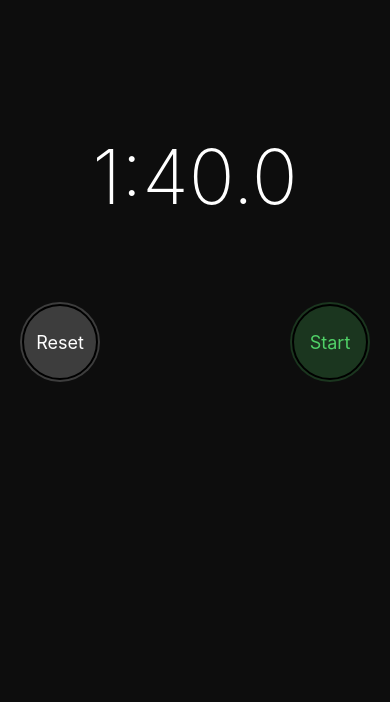
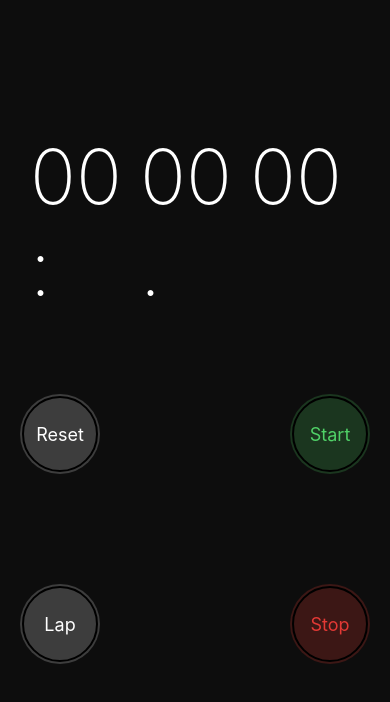
Before and after one commit to delwyn95/stopwatch, a React Native app: screen / in a window 390 px wide. Shown: the top 702 px of the page. Built offline with nearby package versions, Linux system fonts and the light colour scheme.

Commit message:
setState timer added

```diff
--- a/App.js
+++ b/App.js
@@ -10,18 +10,23 @@
 import moment from "moment";
 
 function Timer({ interval, style }) {
+  /* XXX = (n) <-- takes number as parameter */
+  // First statement "0" is the place holder
+  const pad = (n)  => (n < 10 ? "0" + n : n)
   const duration = moment.duration(interval);
   const centiseconds = Math.floor(duration.milliseconds() / 10);
   return (
-    <Text style={style}>
-      {duration.minutes()}:{duration.seconds()}.{centiseconds}
-    </Text>
+    <View style={styles.timerContainer}>
+      <Text style={style}>{pad(duration.minutes())}:</Text>
+      <Text style={style}>{pad(duration.seconds())}.</Text>
+      <Text style={style}>{pad(centiseconds)}</Text>
+    </View>
   );
 }
 function RoundButton({ title, color, background, onPress, disabled }) {
   return (
     <TouchableOpacity
-      onPress={() => !onPress && onPress()}
+      onPress={() => !disabled && onPress()}
       activeOpacity={disabled ? 1.0 : 0.7}
       style={[styles.button, { backgroundColor: background }]}
     >
@@ -46,7 +51,7 @@
   );
 }
 //Calculating the data for each of the laps
-function LapsTable({ laps }) {
+function LapsTable({ laps, timer }) {
   const finishedLaps = laps.slice(1);
   // will shallow copy starting at index slice(i)
   let min = Number.MAX_SAFE_INTEGER;
@@ -63,7 +68,8 @@
         <Lap
           number={laps.length - index}
           key={laps.length - index}
-          interval={lap}
+          interval={index == 0 ? timer + lap : lap}
+          //the interval 0: will follow the timer at the top
           fastest={lap == min}
           slowest={lap == max}
         />
@@ -76,12 +82,12 @@
 }
 export default class App extends Component {
   constructor(props) {
-    super(props)
+    super(props);
     this.state = {
       // timer: 1234567,
       start: 0,
-      now: 100000,
-      laps: [ ],
+      now: 0,
+      laps: []
     };
   }
   start = () => {
@@ -89,8 +95,13 @@
     this.setState({
       start: now,
       now,
-      laps:[0],
-    })
+      laps: [0]
+    });
+    this.timer = setInterval(() => {
+      this.setState({ now: new Date().getTime() });
+    }, 100);
+    //console.log("Hello!")
+    //console.log(this); //cannot use console log because asynchronous
   };
   render() {
     const { now, start, laps } = this.state;
@@ -107,7 +118,16 @@
             onPress={this.start}
           />
         </ButtonsRow>
-        <LapsTable laps={laps} />
+        <ButtonsRow>
+          <RoundButton title="Lap" color="#FFFFFF" background="#3D3D3D" />
+          <RoundButton
+            title="Stop"
+            color="#E33935"
+            background="#3C1715"
+            onPress={this.start}
+          />
+        </ButtonsRow>
+        <LapsTable laps={laps} timer={timer} />
       </View>
     );
   }
@@ -124,7 +144,9 @@
   timer: {
     color: "#FFFFFF",
     fontSize: 76,
-    fontWeight: "200"
+    fontWeight: "200",
+    width: 110,
+
   },
   button: {
     width: 80,
@@ -153,7 +175,8 @@
   },
   lapText: {
     color: "#FFFFFF",
-    fontSize: 18
+    fontSize: 18,
+    width: 30,
   },
   lap: {
     flexDirection: "row",
@@ -170,5 +193,8 @@
   },
   slowest: {
     color: "#CC3531"
+  },
+  timerContainer: {
+    flexDirection: "row",
   }
 });
--- a/package.json
+++ b/package.json
@@ -17,7 +17,8 @@
     "babel-jest": "24.0.0",
     "jest": "24.0.0",
     "metro-react-native-babel-preset": "0.51.1",
-    "react-test-renderer": "16.6.3"
+    "react-test-renderer": "16.6.3",
+    "redux-devtools-extension": "^2.13.7"
   },
   "jest": {
     "preset": "react-native"
```
Also changed, not shown: 1 other file (tests, documents, lock files or other folders).
